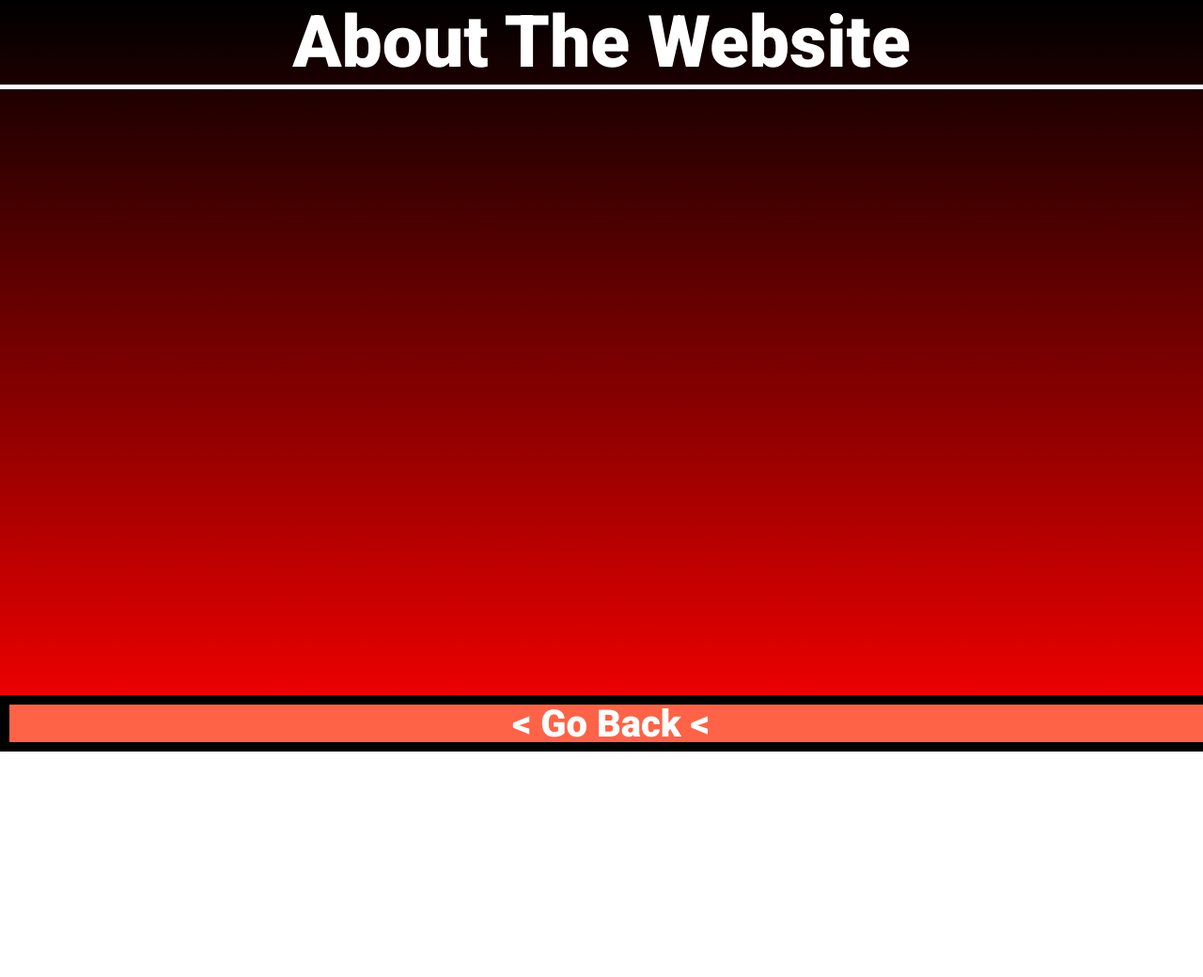
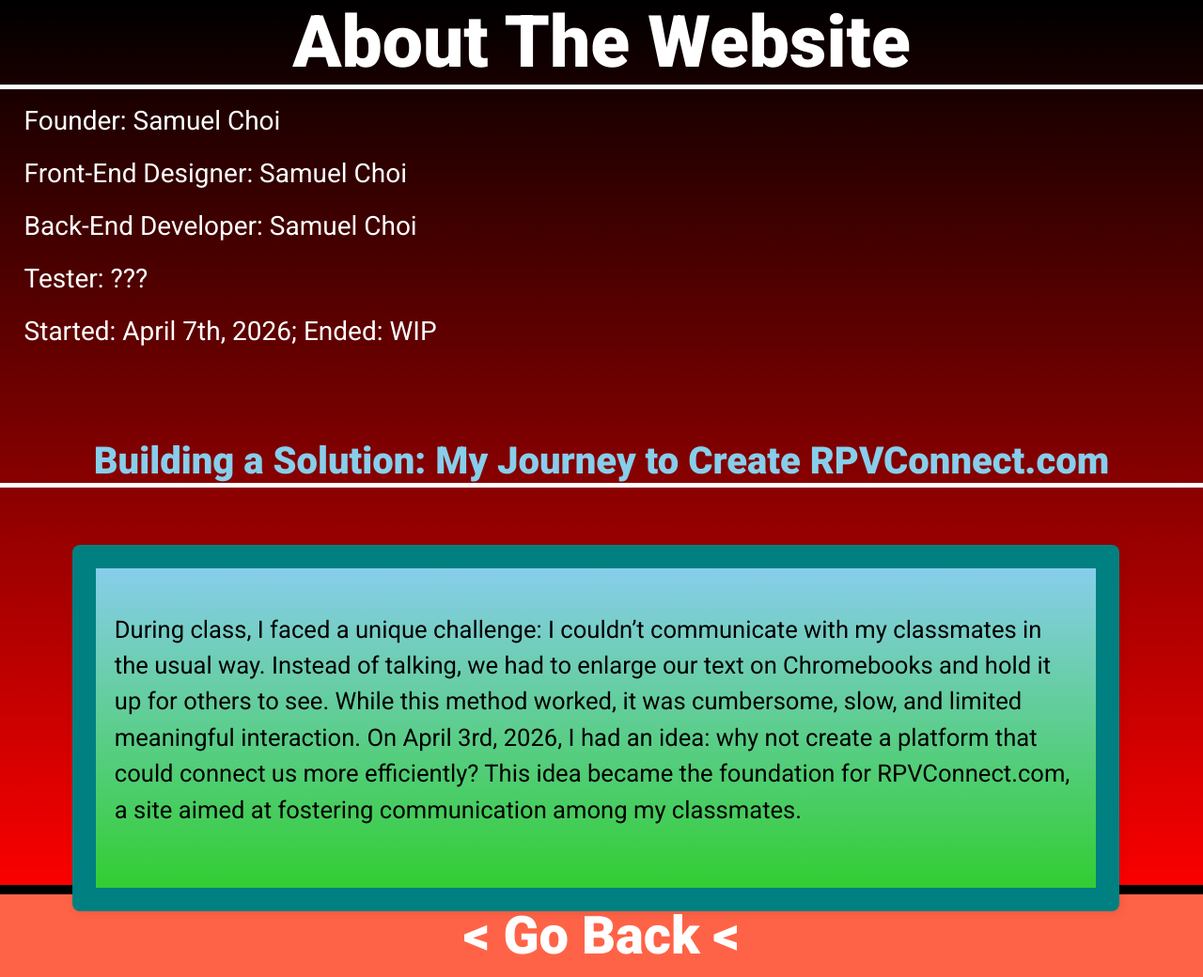
Before and after one commit to SamuelC575/socket-chat-site, a plain HTML site: page client/about/about.html in a window 1280 px wide. Shown: the top 1040 px of the page at 94% size. Before the commit the page ends 800 px from the top, so only its background shows below. Drawn offline with Linux system fonts and the light colour scheme.

Commit message:
Added More UI

```diff
--- a/client/about/about.css
+++ b/client/about/about.css
@@ -4,26 +4,53 @@
 }
 
 body {
-    height: 100vh;
+    height: 120vh;
     margin: 0;
 
     background: linear-gradient(black,red);
-
 }
 
 
 .button {
     position: absolute;
     width: 100vw;
-    height: 5vh;
-    border: 10px solid white;
+    height: 11vh;
+    border-top: 10px solid white;
     text-decoration: none;
-    font-size: 5vh;
+    font-size: 7vh;
     font-weight: 1000;
     display: flex;
     justify-content: center;
     align-items: center;
 }
+
+
+
+.list {
+    color: white;
+    position: absolute;
+    left: 1vw;
+    top:7vh;
+    width: 100vw;
+    font-size: 3.5vh;
+}
+
+#design {
+    top: 14vh;
+}
+
+#dev {
+    top: 21vh;
+}
+
+#tester {
+    top: 28vh;
+}
+
+#date {
+    top: 35vh;
+}
+
 
 .center-top {
     position: absolute;
@@ -35,7 +62,7 @@
 .center-bottom {
     position: absolute;
     left: 50;
-    bottom: 0%;
+    bottom: -30%;
     transform: translate(0%,0);
 }
 
@@ -54,3 +81,60 @@
     border-bottom: 5px solid white;
     color: white;
 }
+
+.scrollable-section {
+    height: 130vh;
+    margin: 0;
+
+    background: linear-gradient(to bottom,skyblue,limegreen);
+
+    font-size: 2vw;
+
+    position: absolute;
+    left: 6vw;
+    top: 70vh;
+
+    width: 80%;              /* Adjust width as needed */
+    max-width: 100%;        /* Optional max width */
+    height: 300px;           /* Fixed height for scrolling */
+    padding: 20px;
+    border: 2vw solid teal;
+    border-radius: 8px;
+    overflow-y: auto;        /* Enables vertical scroll */
+    background-color: #f9f9f9;
+    margin: 20px auto;
+    box-shadow: 2px 2px 10px rgba(0,0,0,0.1);
+    line-height: 1.5;        /* Makes text more readable */
+    scroll-behavior: smooth; /* Smooth scrolling */
+}
+
+/* Optional: Customize scrollbar for modern browsers */
+.scrollable-section::-webkit-scrollbar {
+  width: 10px;
+}
+
+.scrollable-section::-webkit-scrollbar-track {
+  background:   rgb(0, 132, 255);
+  border-radius: 5px;
+}
+
+.scrollable-section::-webkit-scrollbar-thumb {
+  background: peachpuff;
+  border-radius: 5px;
+}
+
+.scrollable-section::-webkit-scrollbar-thumb:hover {
+  background: white;
+}
+
+/* Paragraph styling inside scrollable section */
+.scrollable-section p {
+  margin-bottom: 1em;
+}
+
+#section2 {
+    position: absolute;
+    top: 55vh;
+    color: skyblue;
+    font-size: 5vh;
+}
--- a/client/about/about.html
+++ b/client/about/about.html
@@ -9,5 +9,26 @@
 <body>
     <a class="button red center-bottom" href="../index.html">< Go Back <</a>
     <div class="center-top title">About The Website</div>
+    <div class="list">
+        <div class="left list" id="founder">Founder: Samuel Choi</div>
+        <div class="left list" id="design">Front-End Designer: Samuel Choi</div>
+        <div class="left list" id="dev">Back-End Developer: Samuel Choi</div>
+        <div class="left list" id="tester">Tester: ???</div>
+        <div class="left list" id="date">Started: April 7th, 2026; Ended: WIP</div>
+    </div>
+
+    <h1 class="title" id="section2">Building a Solution: My Journey to Create RPVConnect.com</h1>
+    <div class="scrollable-section">
+        <p>During class, I faced a unique challenge: I couldn’t communicate with my classmates in the usual way. Instead of talking, we had to enlarge our text on Chromebooks and hold it up for others to see. While this method worked, it was cumbersome, slow, and limited meaningful interaction. On April 3rd, 2026, I had an idea: why not create a platform that could connect us more efficiently? This idea became the foundation for RPVConnect.com, a site aimed at fostering communication among my classmates.</p>
+        <br>
+        <p>At first, I was eager to jump straight into the project. However, I quickly realized that I had no prior experience with web development. Fortunately, it was spring break, and I had an abundance of free time. I decided to dedicate myself fully to learning the skills I needed. For the next few days, I locked myself in a room and immersed myself in HTML, CSS, and JavaScript, practicing tirelessly to build a strong foundation before starting my project.</p>
+        <br>
+        <p>By April 7th, I was ready to begin. I focused first on the user interface, designing a layout that would be intuitive and easy for my classmates to use. I also implemented socket functionality to allow real-time communication. That same day, I completed both the UI and the socket integration. Next, from April 8th to 9th, I worked on connecting the site to a domain I had purchased, ensuring that the prototype would be accessible online.</p>
+        <br>
+        <p>Finally, RPVConnect.com was complete. The project not only solved the communication problem in our class but also gave me a deep sense of accomplishment. Building the site taught me the value of patience, consistent practice, and problem-solving. I am now able to share the platform with my classmates, and I encourage anyone who finds bugs or has suggestions to click the exclamation mark on the site to provide feedback. Every contribution is appreciated and helps improve the tool for everyone.</p>
+        <br>
+        <p>Through this experience, I learned that even when facing a challenge with no prior experience, determination and focused effort can turn an idea into reality. RPVConnect.com stands as a testament to the power of creativity, self-directed learning, and determination.</p>
+    </div>
+
 </body>
 </html>
--- /dev/null
+++ b/client/report/report.css
@@ -0,0 +1,68 @@
+* {
+    z-index: 5;
+    font-family: system-ui, -apple-system, BlinkMacSystemFont, 'Segoe UI', Roboto, Oxygen, Ubuntu, Cantarell, 'Open Sans', 'Helvetica Neue', sans-serif
+}
+
+input {
+    font-size: 4vw;
+    width: 100vw;
+    height: 10vh;
+    border: 5px solid black;
+    padding: 1vw;
+}
+
+#return {
+    position: absolute;
+    text-decoration: none;
+    bottom: 0vh;
+    width: 100vw;
+    height: 12vh;
+    border-top: 10px solid black;
+    font-size: 10vh;
+    display: flex;
+    align-items: center;
+    justify-content: center;
+    background: peachpuff;
+    color: rgb(249, 58, 90);
+    border-color: rgba(255, 145, 0, 0.848);
+}
+
+input::placeholder {
+    padding: 1vw;
+    font-size: 4vw;
+}
+
+h1 {
+    display: center;
+    text-align: center;
+    font-size: 10vh;
+}
+
+body {
+    height: 90vh;
+    margin: 0;
+
+    background: linear-gradient(to bottom right,pink,purple);
+}
+
+#submit {
+    width: 100vw;
+    height: 13vh;
+    font-size: 10vh;
+    border: 5px solid black;
+    background: rgb(22, 188, 22);
+    border-color: green;
+    transition: 200ms ease-in
+
+}
+
+#submit:hover {
+    cursor: pointer;
+    background: peachpuff;
+    border-color: gray;
+    transition: 200ms ease-in
+}
+
+input, #submit {
+    transform: translate(0,20vh);
+}
--- /dev/null
+++ b/client/updatelog/update.css
@@ -0,0 +1,31 @@
+
+* {
+    font-family: system-ui, -apple-system, BlinkMacSystemFont, 'Segoe UI', Roboto, Oxygen, Ubuntu, Cantarell, 'Open Sans', 'Helvetica Neue', sans-serif;
+    color: green;
+}
+
+body {
+    background-color: black;
+}
+
+h1 {
+    transform: translate(0,-50%);
+    font-size: 10vw;
+}
+
+h2 {
+    font-size: 3vw;
+    transform: translate(0,-50%);
+}
+
+#return {
+    text-decoration: none;
+    position: absolute;
+    width: 100vw;
+    height: 7vh;
+    border: 5px solid green;
+    font-size: 5vw;
+    display: flex;
+    align-items: center;
+    justify-content: center;
+}
```
Also changed, not shown: client/index.html (+5 -1 lines), client/report/report.html (added, +20 -0 lines), client/report/report.js (added, +21 -0 lines), client/script.js (+17 -2 lines), client/styles.css (+15 -0 lines), client/updatelog/update.html (added, +18 -0 lines), server/server.js (+9 -3 lines), 4 other files.
